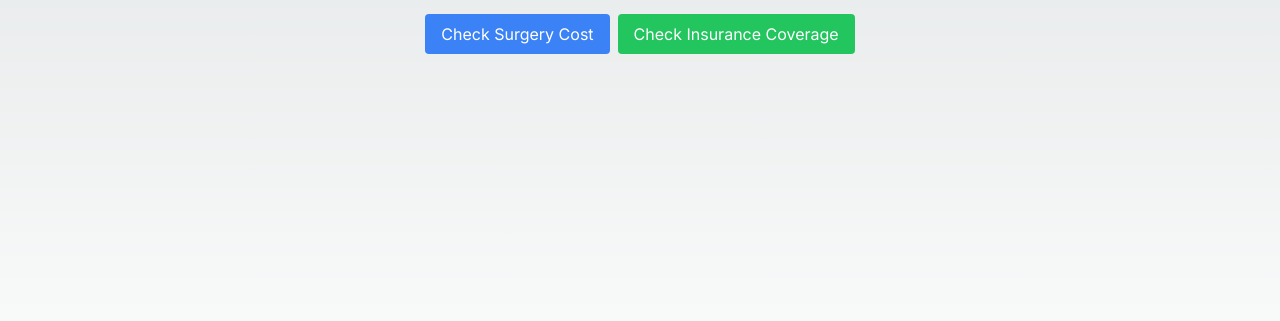
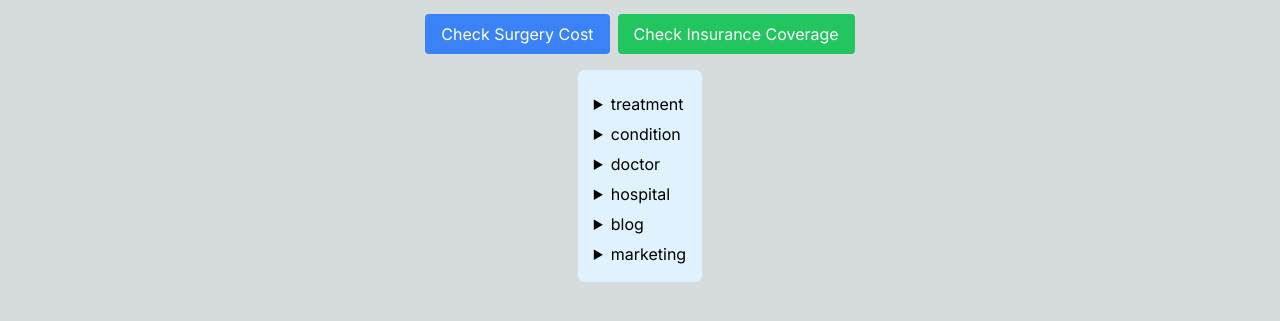
Before and after one commit to ashish-hexahealth/frontend-assignment-HH, a Next.js app: page / in a window 1280 px wide. Shown: the part 453-774 px from the top of the page. Built offline with nearby package versions, Linux system fonts and the light colour scheme.

Commit message:
created routes and working building pages to corresponding routes

```diff
--- a/src/app/components/navigations/hexahealth-routing.tsx
+++ b/src/app/components/navigations/hexahealth-routing.tsx
@@ -1,5 +1,25 @@
+import Link from 'next/link'
 import React from 'react'
 
-export default function HexahealthRouting() {
-  return <div></div>
+export default function HexaHealthRouting({
+  data,
+}: {
+  data: Record<string, string[]>
+}) {
+  {
+    return Object.entries(data).map(([key, value]: [string, string[]]) => (
+      <details key={key} className="mt-1.5">
+        <summary className="cursor-pointer">{key}</summary>
+        <ul className="pl-4 list-decimal list-inside">
+          {value.map((route) => (
+            <li key={route}>
+              <Link href={route} className="text-blue-600">
+                {route}
+              </Link>
+            </li>
+          ))}
+        </ul>
+      </details>
+    ))
+  }
 }
--- /dev/null
+++ b/src/app/data/routing-data.ts
@@ -0,0 +1,40 @@
+export const routingData = {
+  treatment: [
+    '/treatment/piles-laser-treatment',
+    '/treatment/piles-laser-treatment/delhi',
+    '/treatment/piles-laser-treatment/cost-in-india',
+    '/treatment/piles-laser-treatment/cost-in-delhi',
+    '/hi/treatment/piles-laser-treatment',
+  ],
+  condition: ['/condition/piles', '/hi/condition/piles'],
+  doctor: [
+    '/delhi/doctor/dr-aman-priya-khanna-general-surgery',
+    '/mumbai/doctor/dr-sharma-orthopedic',
+    '/bangalore/doctor/dr-verma-cardiology',
+  ],
+  hospital: [
+    '/hospital/xyz-hospital',
+    '/hospital/xyz-hospital/doctors',
+    '/hospital/xyz-hospital/reviews',
+    '/hospital/abc-hospital',
+    '/hospital/abc-hospital/doctors',
+    '/hospital/abc-hospital/reviews',
+  ],
+  blog: [
+    '/blog',
+    '/blog/types-of-breast-cancer',
+    '/blog/how-to-choose-best-surgeon',
+    '/hi/blog/types-of-breast-cancer',
+    '/hi/blog/how-to-choose-best-surgeon',
+  ],
+  marketing: [
+    '/marketing/cataract-delhi',
+    '/marketing/superthin/cataract-delhi',
+    '/marketing/faqthin/cataract-delhi',
+    '/marketing/cost/cataract-delhi',
+    '/marketing/doctor/cataract-delhi',
+    '/marketing/lens/cataract-delhi',
+    '/marketing/cataract-mumbai',
+    '/marketing/superthin/cataract-mumbai',
+  ],
+}
--- a/src/app/globals.css
+++ b/src/app/globals.css
@@ -18,10 +18,5 @@
 
 body {
   color: rgb(var(--foreground-rgb));
-  background: linear-gradient(
-      to bottom,
-      transparent,
-      rgb(var(--background-end-rgb))
-    )
-    rgb(var(--background-start-rgb));
+  background: rgb(var(--background-start-rgb));
 }
--- a/src/app/page.tsx
+++ b/src/app/page.tsx
@@ -1,13 +1,18 @@
-import form1Configs from '@/form1-configs-data'
+import form1Configs from '@/app/data/form1-configs-data'
 import FormModalSystem from './components/form-modal-system'
 import DynamicForm from './components/forms/dynamic-form'
-import form2Configs from '@/form2-configs-data'
+import form2Configs from '@/app/data/form2-configs-data'
+import HexaHealthRouting from './components/navigations/hexahealth-routing'
+import { routingData } from './data/routing-data'
 
 export default function Home() {
   return (
     <main className="flex min-h-screen flex-col items-center mt-10">
       <DynamicForm initialData={form1Configs} />
       <FormModalSystem initialData={form2Configs} />
+      <div className="bg-sky-100 border-sky-400 p-4 rounded-md">
+        <HexaHealthRouting data={routingData} />
+      </div>
     </main>
   )
 }
--- /dev/null
+++ b/src/app/treatment/[treatmentSlug]/page.tsx
@@ -0,0 +1,15 @@
+import React from 'react'
+
+export default function Page(props: any) {
+  console.log(props)
+  return (
+    <div className="text-center pt-4">
+      <h1 className="text-lg">
+        Welcome to the{' '}
+        <span className="font-mono text-sm text-sky-700 font-semibold">
+          /{props.params.treatmentSlug}
+        </span>
+      </h1>
+    </div>
+  )
+}
```
Also changed, not shown: src/app/data/form1-configs-data.ts (renamed from src/form1-configs-data.ts), src/app/data/form2-configs-data.ts (renamed from src/form2-configs-data.ts).
